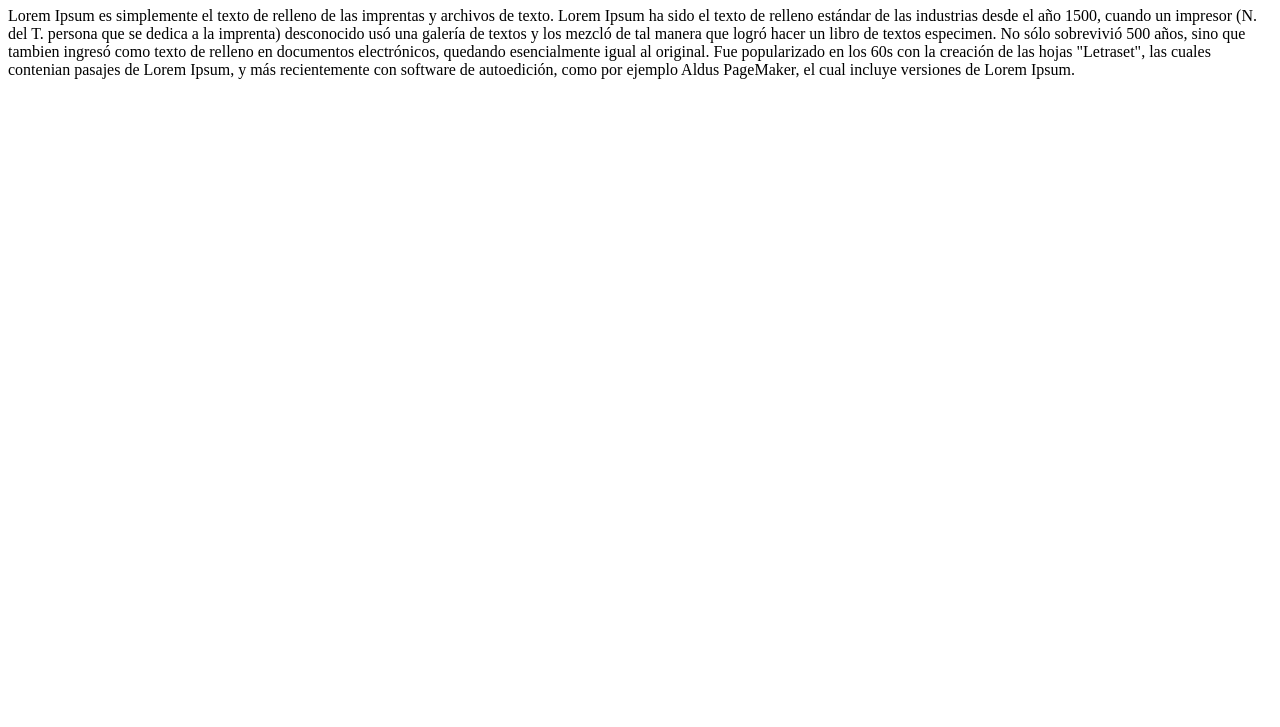
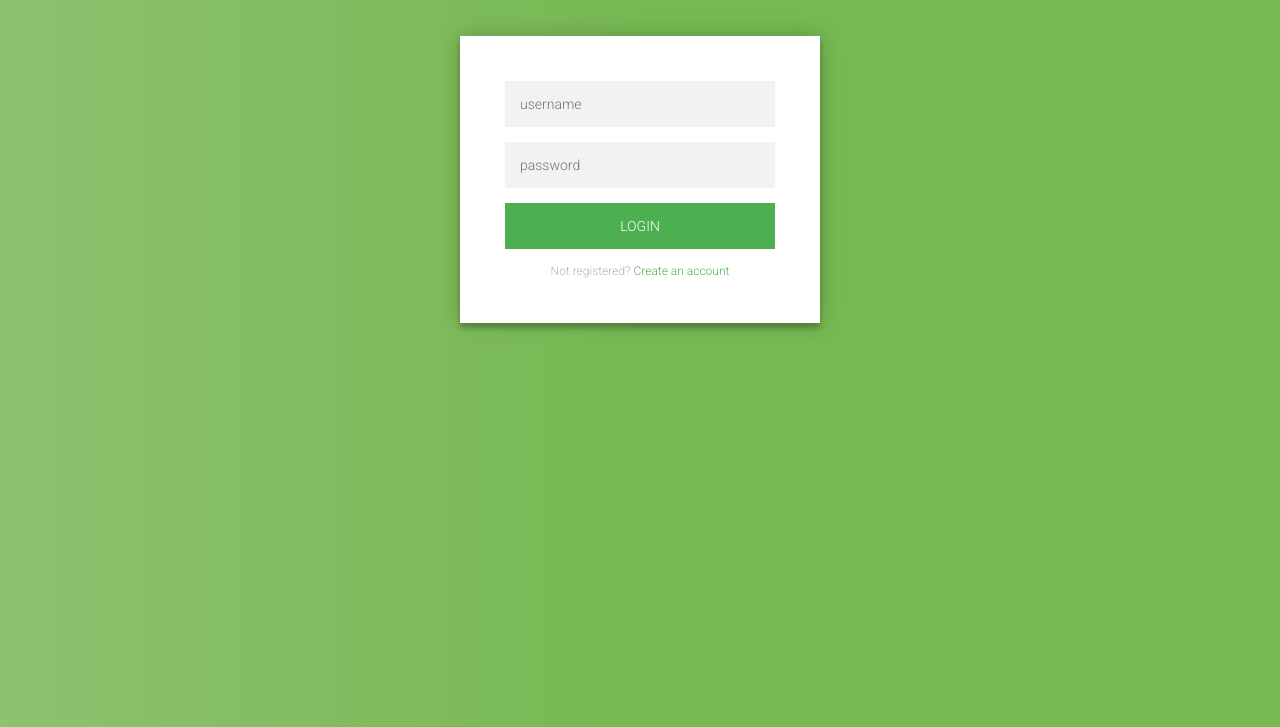
Before and after one commit to ingmpereida/git1, a plain HTML site: page index.html in a window 1280 px wide. Shown: the part 73-800 px from the top of the page. Drawn offline with Linux system fonts and the light colour scheme.

Commit message:
formulario actualizado

```diff
--- /dev/null
+++ b/configuracion.js
@@ -0,0 +1,3 @@
+$(".message a").click(function () {
+  $("form").animate({ height: "toggle", opacity: "toggle" }, "slow");
+});
--- a/index.html
+++ b/index.html
@@ -4,15 +4,29 @@
     <meta charset="UTF-8" />
     <meta http-equiv="X-UA-Compatible" content="IE=edge" />
     <meta name="viewport" content="width=device-width, initial-scale=1.0" />
+    <link rel="stylesheet" href="style.css" />
     <title>Ejemplo de git</title>
   </head>
   <body>
-    <div align="center">
-      <h1>EJEMPLO GIT PRIMERA PARTE</h1>
+    <div class="login-page">
+      <div class="form">
+        <form class="register-form">
+          <input type="text" placeholder="name" />
+          <input type="password" placeholder="password" />
+          <input type="text" placeholder="email address" />
+          <button>create</button>
+          <p class="message">Already registered? <a href="#">Sign In</a></p>
+        </form>
+        <form class="login-form">
+          <input type="text" placeholder="username" />
+          <input type="password" placeholder="password" />
+          <button>login</button>
+          <p class="message">
+            Not registered? <a href="#">Create an account</a>
+          </p>
+        </form>
+      </div>
     </div>
-    <div>
-      <p>
-        Lorem Ipsum es simplemente el texto de relleno de las imprentas y archivos de texto. Lorem Ipsum ha sido el texto de relleno estándar de las industrias desde el año 1500, cuando un impresor (N. del T. persona que se dedica a la imprenta) desconocido usó una galería de textos y los mezcló de tal manera que logró hacer un libro de textos especimen. No sólo sobrevivió 500 años, sino que tambien ingresó como texto de relleno en documentos electrónicos, quedando esencialmente igual al original. Fue popularizado en los 60s con la creación de las hojas "Letraset", las cuales contenian pasajes de Lorem Ipsum, y más recientemente con software de autoedición, como por ejemplo Aldus PageMaker, el cual incluye versiones de Lorem Ipsum.
-      </p>
+    <script src="config.js"></script>
   </body>
 </html>
--- /dev/null
+++ b/style.css
@@ -0,0 +1,105 @@
+@import url(https://fonts.googleapis.com/css?family=Roboto:300);
+
+.login-page {
+  width: 360px;
+  padding: 8% 0 0;
+  margin: auto;
+}
+.form {
+  position: relative;
+  z-index: 1;
+  background: #ffffff;
+  max-width: 360px;
+  margin: 0 auto 100px;
+  padding: 45px;
+  text-align: center;
+  box-shadow: 0 0 20px 0 rgba(0, 0, 0, 0.2), 0 5px 5px 0 rgba(0, 0, 0, 0.24);
+}
+.form input {
+  font-family: "Roboto", sans-serif;
+  outline: 0;
+  background: #f2f2f2;
+  width: 100%;
+  border: 0;
+  margin: 0 0 15px;
+  padding: 15px;
+  box-sizing: border-box;
+  font-size: 14px;
+}
+.form button {
+  font-family: "Roboto", sans-serif;
+  text-transform: uppercase;
+  outline: 0;
+  background: #4caf50;
+  width: 100%;
+  border: 0;
+  padding: 15px;
+  color: #ffffff;
+  font-size: 14px;
+  -webkit-transition: all 0.3 ease;
+  transition: all 0.3 ease;
+  cursor: pointer;
+}
+.form button:hover,
+.form button:active,
+.form button:focus {
+  background: #43a047;
+}
+.form .message {
+  margin: 15px 0 0;
+  color: #b3b3b3;
+  font-size: 12px;
+}
+.form .message a {
+  color: #4caf50;
+  text-decoration: none;
+}
+.form .register-form {
+  display: none;
+}
+.container {
+  position: relative;
+  z-index: 1;
+  max-width: 300px;
+  margin: 0 auto;
+}
+.container:before,
+.container:after {
+  content: "";
+  display: block;
+  clear: both;
+}
+.container .info {
+  margin: 50px auto;
+  text-align: center;
+}
+.container .info h1 {
+  margin: 0 0 15px;
+  padding: 0;
+  font-size: 36px;
+  font-weight: 300;
+  color: #1a1a1a;
+}
+.container .info span {
+  color: #4d4d4d;
+  font-size: 12px;
+}
+.container .info span a {
+  color: #000000;
+  text-decoration: none;
+}
+.container .info span .fa {
+  color: #ef3b3a;
+}
+body {
+  background: #76b852; /* fallback for old browsers */
+  background: rgb(141, 194, 111);
+  background: linear-gradient(
+    90deg,
+    rgba(141, 194, 111, 1) 0%,
+    rgba(118, 184, 82, 1) 50%
+  );
+  font-family: "Roboto", sans-serif;
+  -webkit-font-smoothing: antialiased;
+  -moz-osx-font-smoothing: grayscale;
+}
```
